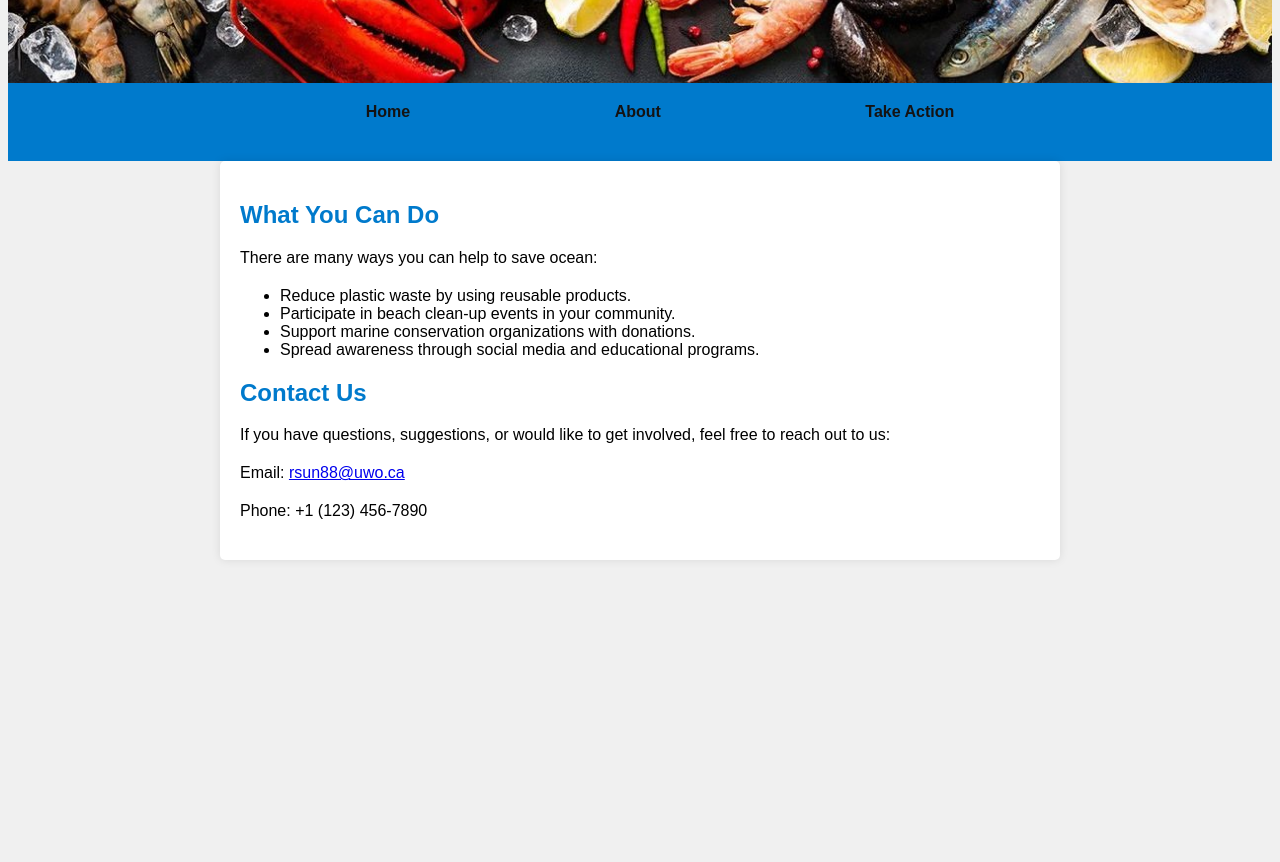
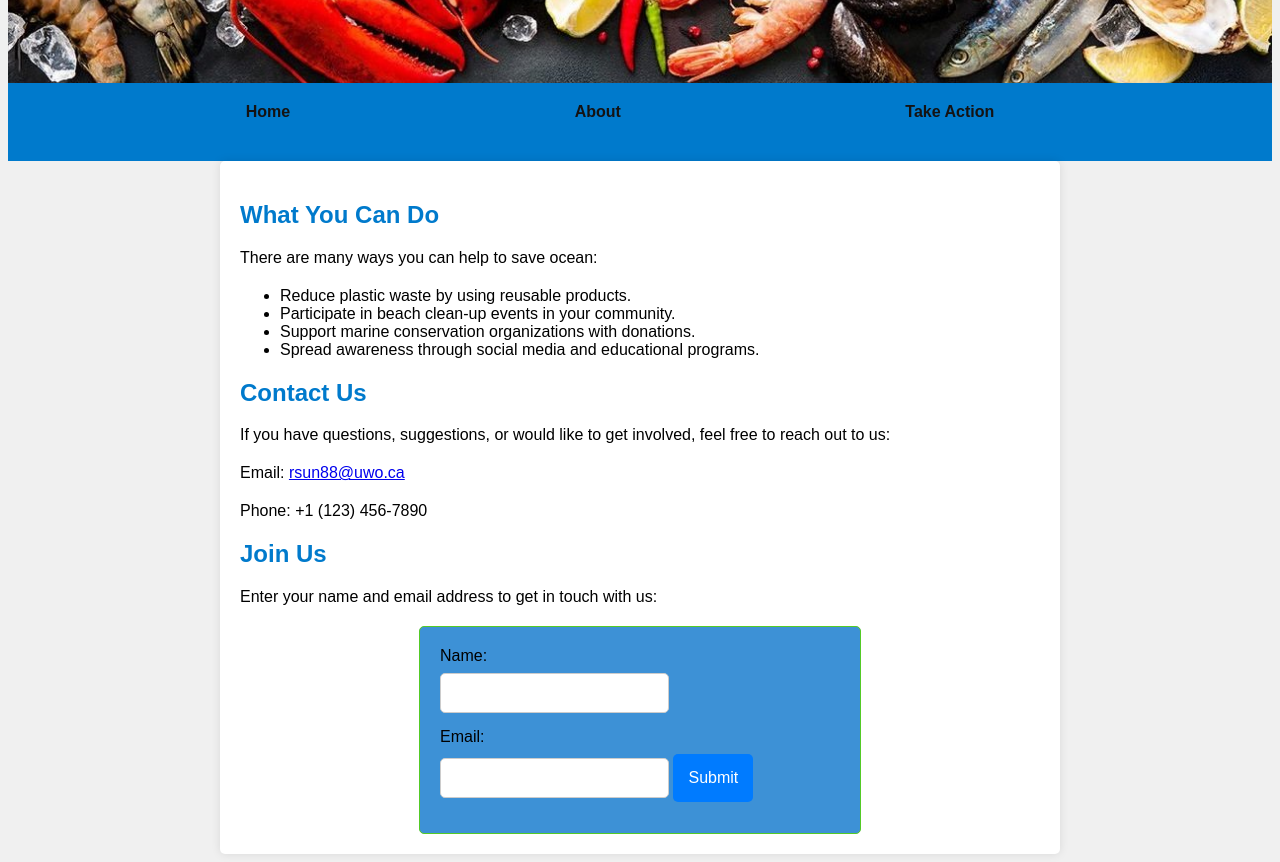
Before and after one commit to RuiqingSun88/9065lab1, a plain HTML site: page takeaction.html in a window 1280 px wide. Shown: the part 444-1306 px from the top of the page. Before the commit the page ends 1012 px from the top, so only its background shows below. Drawn offline with Linux system fonts and the light colour scheme.

Commit message:
Add files via upload

```diff
--- a/styles.css
+++ b/styles.css
@@ -23,6 +23,7 @@ nav ul {
 
 nav ul li {
     display: inline;
+    margin-right: 80px;
     padding: 100px;
 
 
@@ -65,7 +66,7 @@ p, ul {
 }
 
 
-/* Style the picture captions */
+/* Style the picture */
 .picture {
     margin-bottom: 20px;
 }
@@ -83,3 +84,47 @@ p, ul {
     font-size: 0.8rem;
     color: #555;
 }
+
+form {
+    max-width: 400px;
+    margin: 0 auto;
+    background-color: #3d91d6;
+    padding: 20px;
+    border: 1px solid #54ca26;
+    border-radius: 5px;
+  }
+
+  label {
+    display: block;
+    margin-bottom: 8px;
+  }
+
+  input[type="text"],
+  input[type="email"] {
+    padding: 10px;
+    margin-bottom: 15px;
+    border: 1px solid #ccc;
+    border-radius: 5px;
+    font-size: 16px;
+    transition: border-color 0.3s;
+  }
+
+  input[type="text"]:focus,
+  input[type="email"]:focus {
+    border-color: #007BFF;
+  }
+
+  input[type="submit"] {
+    background-color: #007BFF;
+    color: #fff;
+    border: none;
+    padding: 15px;
+    border-radius: 5px;
+    font-size: 16px;
+    cursor: pointer;
+    transition: background-color 0.3s;
+  }
+
+  input[type="submit"]:hover {
+    background-color: #0056b3;
+  }
--- a/takeaction.html
+++ b/takeaction.html
@@ -42,6 +42,18 @@
             <p>Phone: +1 (123) 456-7890</p>
         </section>
 
+        <h2>Join Us</h2>
+        <p>Enter your name and email address to get in touch with us:</p>
+        <form action="submit.php" method="post">
+            <label for="name">Name:</label>
+            <input type="text" id="name" name="name" required>
+
+            <label for="email">Email:</label>
+            <input type="email" id="email" name="email" required>
+
+            <input type="submit" value="Submit">
+          </form>
+
     </main>
 
 </body>
```
